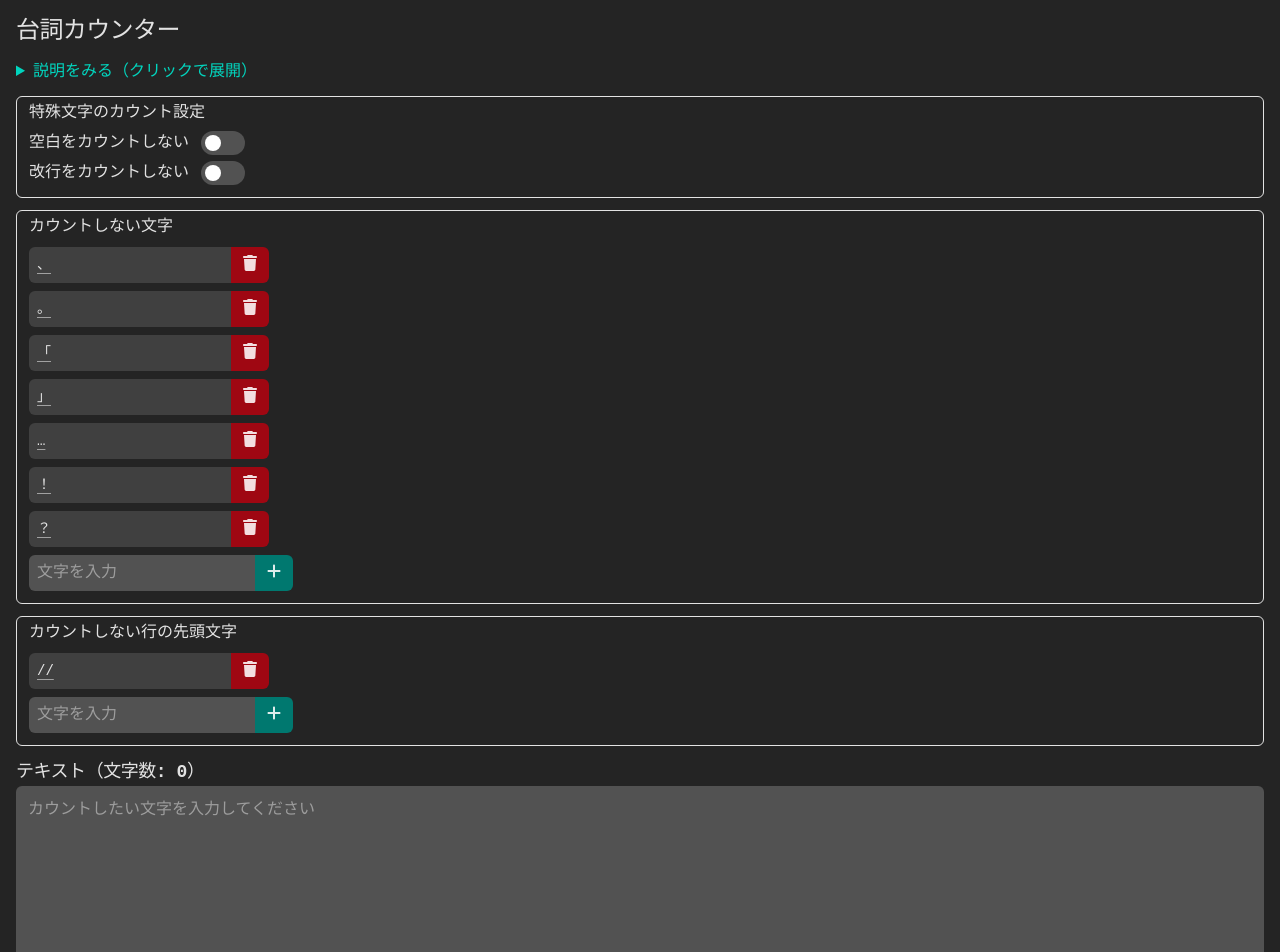
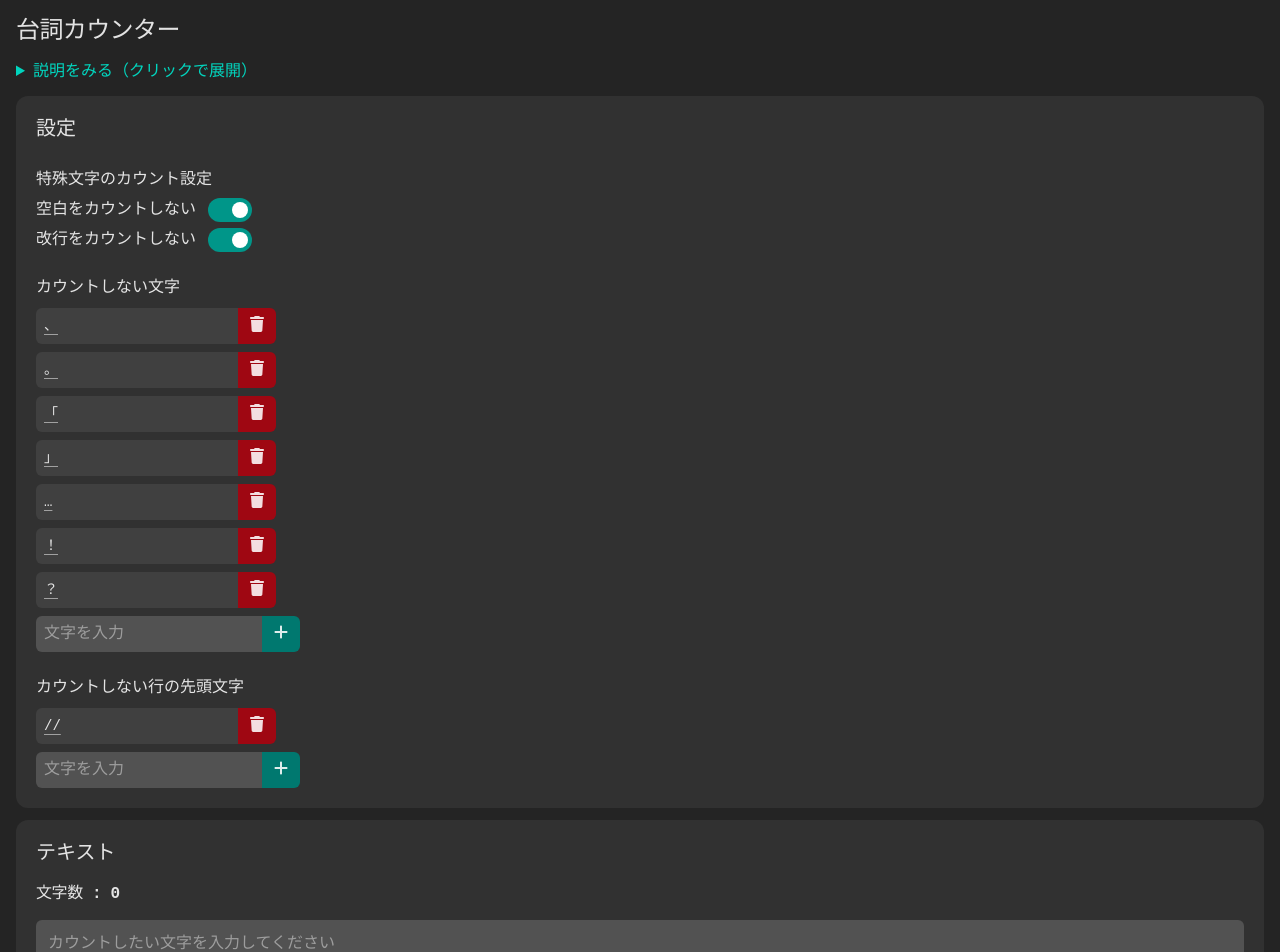
Before and after one commit to levin256/dialogue-counter, a React (Vite) app: page / in a window 1280 px wide. Shown: the top 952 px of the page. Built offline with nearby package versions, Linux system fonts and the light colour scheme.

Commit message:
fix: UIを整形

```diff
--- a/src/App.tsx
+++ b/src/App.tsx
@@ -1,7 +1,7 @@
 import { faTrash } from '@fortawesome/free-solid-svg-icons';
 import { useEffect, useState } from 'react';
 import './App.css';
-import { Field, Label, Textarea } from '@headlessui/react';
+import { Field, Fieldset, Label, Legend, Textarea } from '@headlessui/react';
 import { CodeLabelWithButton } from './components/ui/CodeLabelWithButton';
 import { FieldsetGroup } from './components/ui/FieldsetGroup';
 import { Heading } from './components/ui/Heading';
@@ -19,8 +19,8 @@ const App = () => {
   const { ignoreLinePrefixes, removeIgnoreLinePrefix } =
     useIgnoreLinePrefixStore();
 
-  const [isIgnoreSpace, setIsIgnoreSpace] = useState<boolean>(false);
-  const [isIgnoreLineBreak, setIsIgnoreLineBreak] = useState<boolean>(false);
+  const [isIgnoreSpace, setIsIgnoreSpace] = useState<boolean>(true);
+  const [isIgnoreLineBreak, setIsIgnoreLineBreak] = useState<boolean>(true);
   const [text, setText] = useState('');
   const [textCount, setTextCount] = useState(
     excludeIgnoreString(
@@ -53,12 +53,17 @@ const App = () => {
   useWarnIfUnsavedChanges(text.length > 0);
 
   return (
-    <div className="flex flex-col justify-start gap-y-3 p-4">
+    <div className="flex flex-col justify-start gap-y-3 p-4 pb-36">
       <Heading level={1}>台詞カウンター</Heading>
       <HowToUse />
+
+      <Fieldset className="flex flex-col gap-4 space-y-2 rounded-xl bg-white/6 p-5">
+        <Legend className="font-semibold text-xl">設定</Legend>
+
         <FieldsetGroup
           legend="特殊文字のカウント設定"
           className="flex flex-col gap-y-1.5"
+          legendClassName="text-base font-semibold"
         >
           <Field className="flex items-center gap-x-3">
             <Label> 空白をカウントしない </Label>
@@ -66,12 +71,17 @@ const App = () => {
           </Field>
           <Field className="flex items-center gap-x-3">
             <Label> 改行をカウントしない </Label>
-          <Toggle checked={isIgnoreLineBreak} onChange={setIsIgnoreLineBreak} />
+            <Toggle
+              checked={isIgnoreLineBreak}
+              onChange={setIsIgnoreLineBreak}
+            />
           </Field>
         </FieldsetGroup>
+
         <FieldsetGroup
           legend="カウントしない文字"
           className="flex flex-col gap-y-2"
+          legendClassName="text-base font-semibold"
         >
           <ul className="flex flex-col gap-y-2">
             {ignoreStrings.map(({ id, ignoreString }) => (
@@ -90,9 +100,11 @@ const App = () => {
           </ul>
           <IgnoreStringForm />
         </FieldsetGroup>
+
         <FieldsetGroup
           legend="カウントしない行の先頭文字"
           className="flex flex-col gap-y-2"
+          legendClassName="text-base font-semibold"
         >
           <ul className="flex flex-col gap-y-2">
             {ignoreLinePrefixes.map(({ id, ignoreLinePrefix }) => (
@@ -111,15 +123,23 @@ const App = () => {
           </ul>
           <IgnoreLinePrefixForm />
         </FieldsetGroup>
+      </Fieldset>
+
+      <FieldsetGroup
+        legend="テキスト"
+        className="flex flex-col gap-1.5 space-y-2 rounded-xl bg-white/6 p-5"
+        legendClassName="font-semibold text-xl"
+      >
+        <Heading level={6}>文字数 : {textCount}</Heading>
         <Field className="flex flex-col">
-        <Heading level={3}>テキスト（文字数: {textCount}）</Heading>
           <Textarea
-          className="h-[32rem] rounded-md border-none bg-neutral-600 p-3 outline-none"
+            className="h-[64rem] rounded-md border-none bg-neutral-600 p-3 outline-none"
             value={text}
             onChange={(e) => setText(e.target.value)}
             placeholder="カウントしたい文字を入力してください"
           />
         </Field>
+      </FieldsetGroup>
     </div>
   );
 };
--- a/src/components/ui/FieldsetGroup.tsx
+++ b/src/components/ui/FieldsetGroup.tsx
@@ -15,10 +15,8 @@ export const FieldsetGroup = ({
   legendClassName = '',
 }: FieldsetGroupProps) => {
   return (
-    <Fieldset
-      className={`rounded-md border border-g px-3 pt-1 pb-3 ${className}`}
-    >
-      <Legend className={`px 1nt-medium ${legendClassName}`}>{legend}</Legend>
+    <Fieldset className={`rounded-md border-g ${className}`}>
+      <Legend className={`${legendClassName}`}>{legend}</Legend>
       {children}
     </Fieldset>
   );
```
Lines whose indentation alone changed are shown as unchanged.
